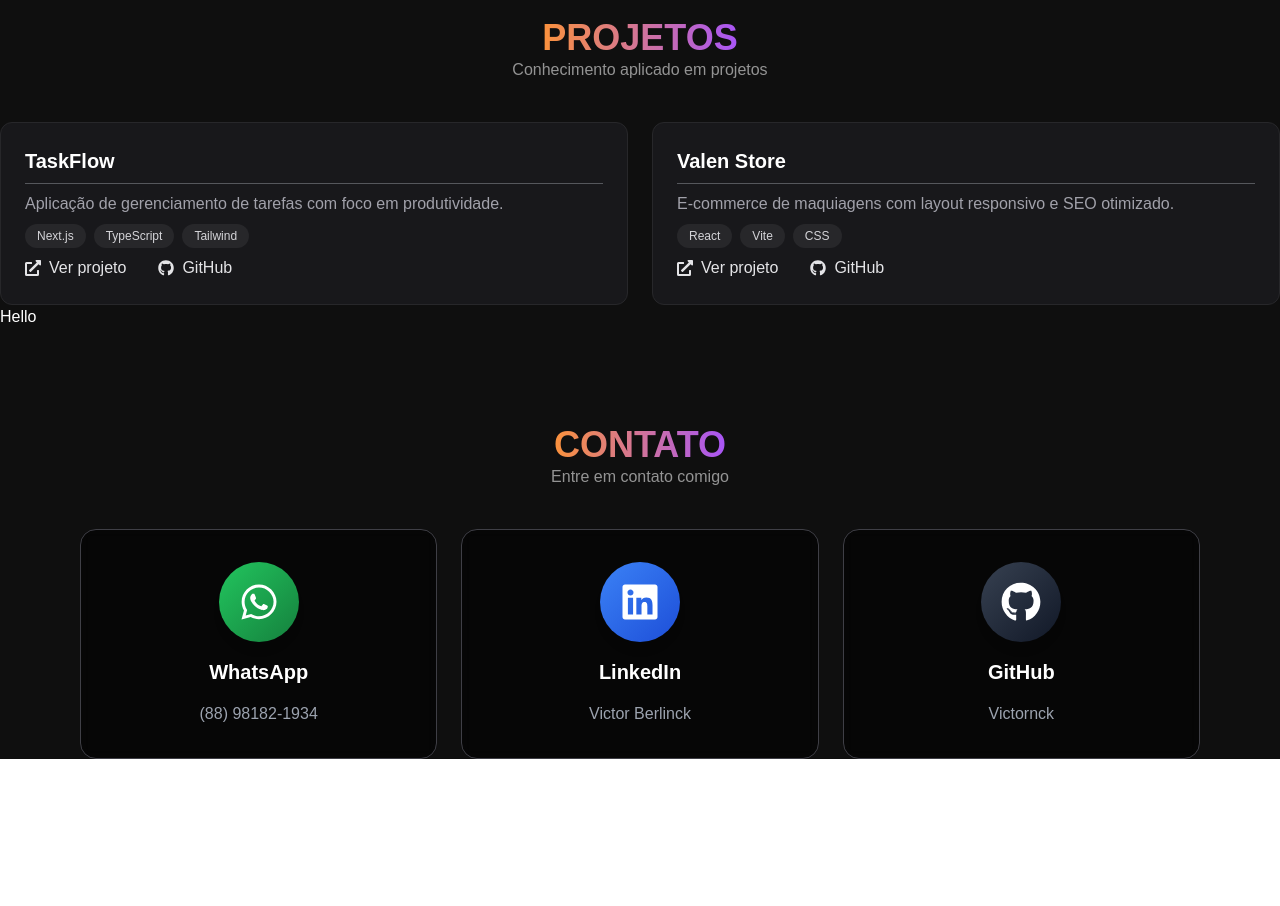
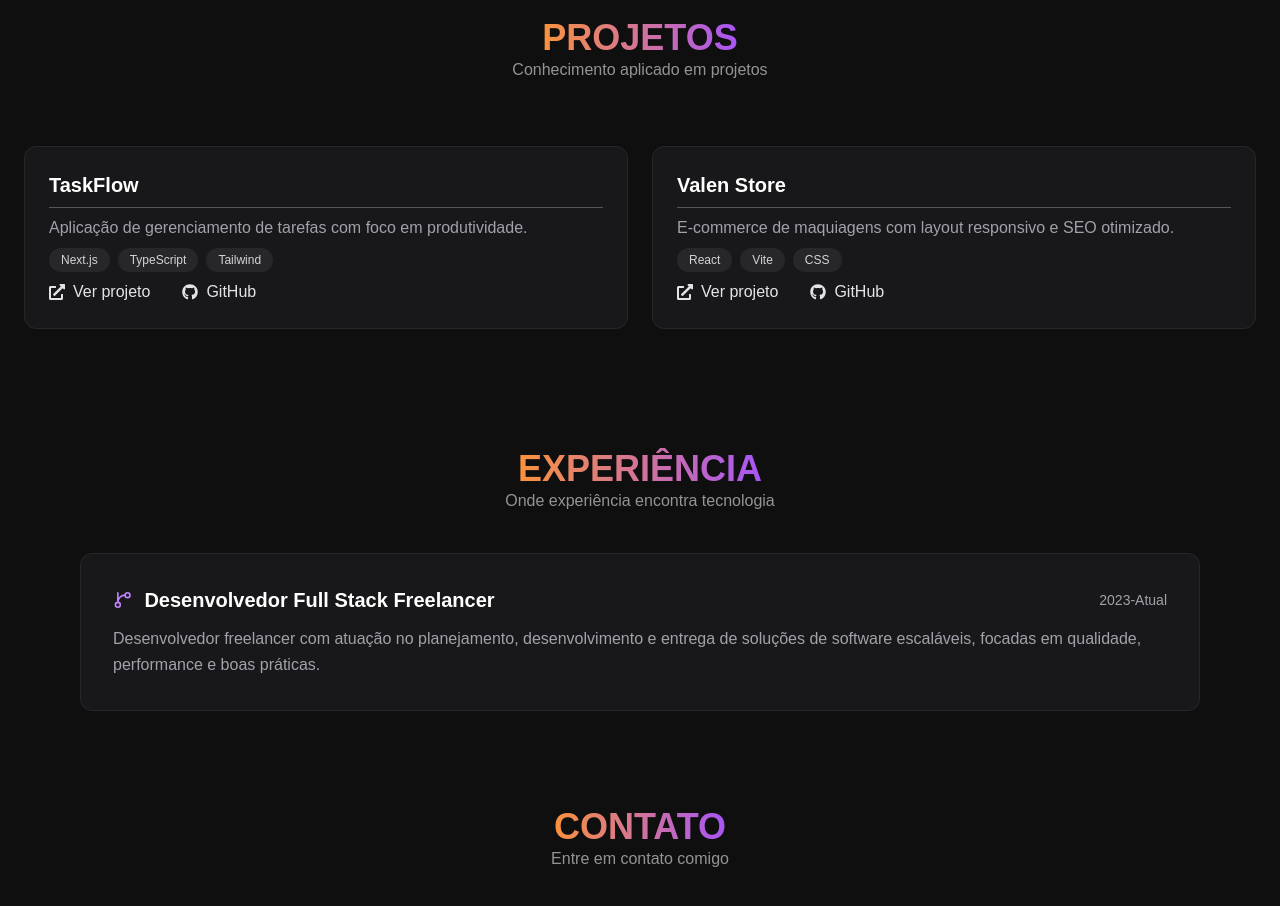
Before and after one commit to Victornck/portfolio-pessoal, a React (Vite) app: page / in a window 1280 px wide. Shown: the part 820-1726 px from the top of the page. Before the commit the page ends 1579 px from the top, so only its background shows below. Built offline with nearby package versions, Linux system fonts and the light colour scheme.

Commit message:
feat: add and create ExperiencePage to App.jsx

```diff
--- a/src/Pages/ExperiencePage.jsx
+++ b/src/Pages/ExperiencePage.jsx
@@ -1,7 +1,51 @@
+import { Separator } from "@/components/ui/separator";
+import { GitBranch } from "lucide-react";
+
+const experiences = [
+  {
+    title: "Desenvolvedor Full Stack Freelancer",
+    description:
+      "Desenvolvedor freelancer com atuação no planejamento, desenvolvimento e entrega de soluções de software escaláveis, focadas em qualidade, performance e boas práticas.",
+    date: "2023-Atual",
+  },
+];
+
 function ExperiencePage() {
   return (
-    <div>
-      <h1>Hello</h1>
+    <div className="mt-24 text-center">
+      <div>
+        <span className="bg-gradient-to-r from-orange-400 to-purple-500 bg-clip-text text-transparent font-bold text-4xl">
+          EXPERIÊNCIA
+        </span>
+        <p className="text-center opacity-55">
+          Onde experiência encontra tecnologia
+        </p>
+      </div>
+
+      <div className="mt-10 max-w-6xl mx-auto px-4 space-y-6">
+        {experiences.map((experience, index) => (
+          <div
+            key={index}
+            className="w-full p-8 rounded-xl bg-zinc-900 border border-zinc-800"
+          >
+            <div className="flex items-center gap-3">
+              <GitBranch className="w-5 h-5 text-purple-400" />
+
+              <div className=" w-full flex justify-between items-center">
+                <h3 className="text-xl font-semibold text-white">
+                  {experience.title}
+                </h3>
+
+                <span className="text-sm text-zinc-400">{experience.date}</span>
+              </div>
+            </div>
+
+            <p className="mt-3 text-zinc-400 leading-relaxed text-left">
+              {experience.description}
+            </p>
+          </div>
+        ))}
+      </div>
     </div>
   );
 }
--- a/src/Pages/Projects.jsx
+++ b/src/Pages/Projects.jsx
@@ -22,7 +22,7 @@ const projects = [
 
 function Projects() {
   return (
-    <div className="mt-24 text-center">
+    <div className="mt-24 text-center ">
       <span className="bg-gradient-to-r from-orange-400 to-purple-500 bg-clip-text text-transparent font-bold text-4xl">
         PROJETOS
       </span>
@@ -31,7 +31,7 @@ function Projects() {
       </p>
 
       <div>
-        <div className="mt-10 grid gap-6 md:grid-cols-2">
+        <div className="mt-10 grid gap-6 md:grid-cols-2 mx-auto p-6">
           {projects.map((project, index) => (
             <div
               key={index}
```
